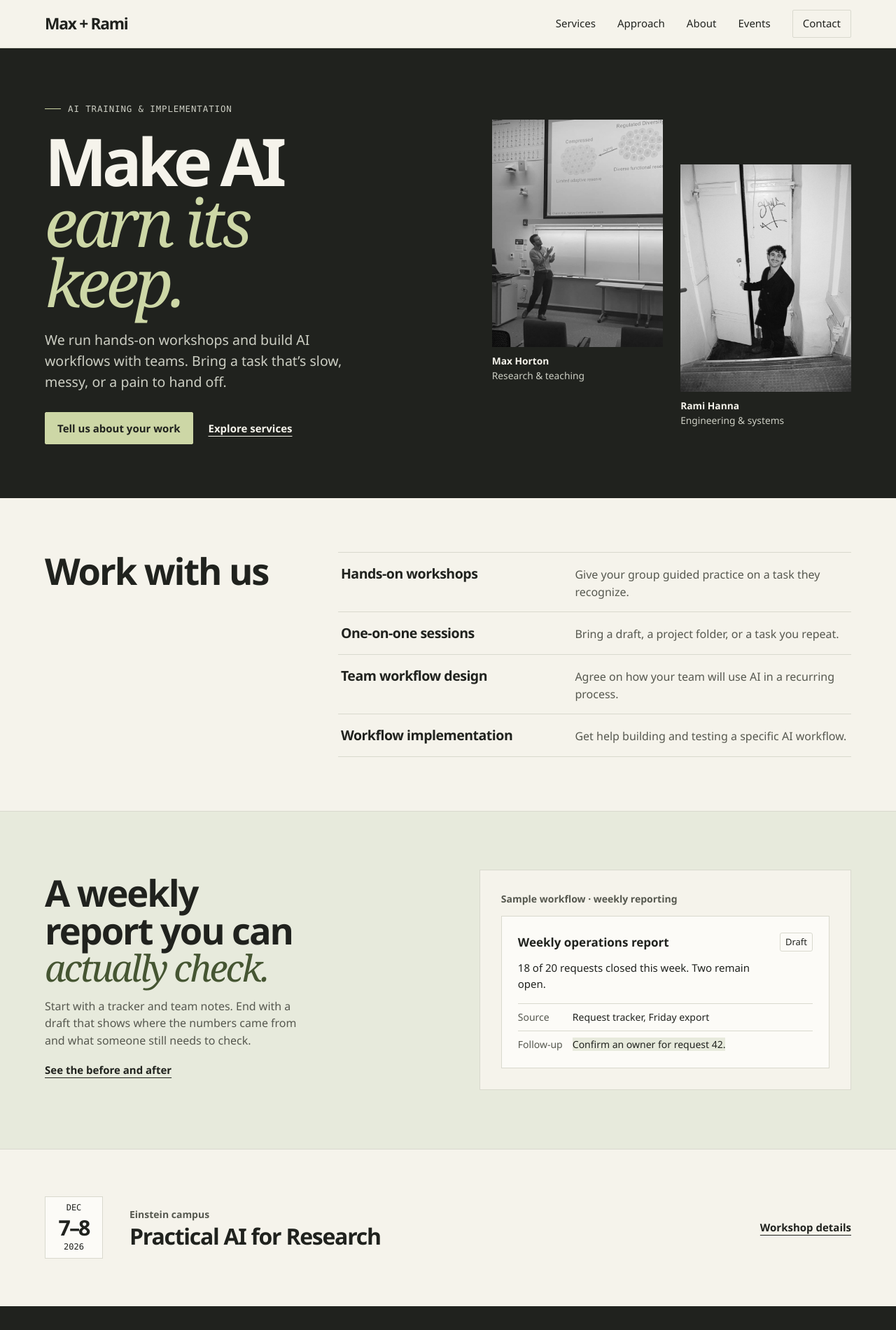
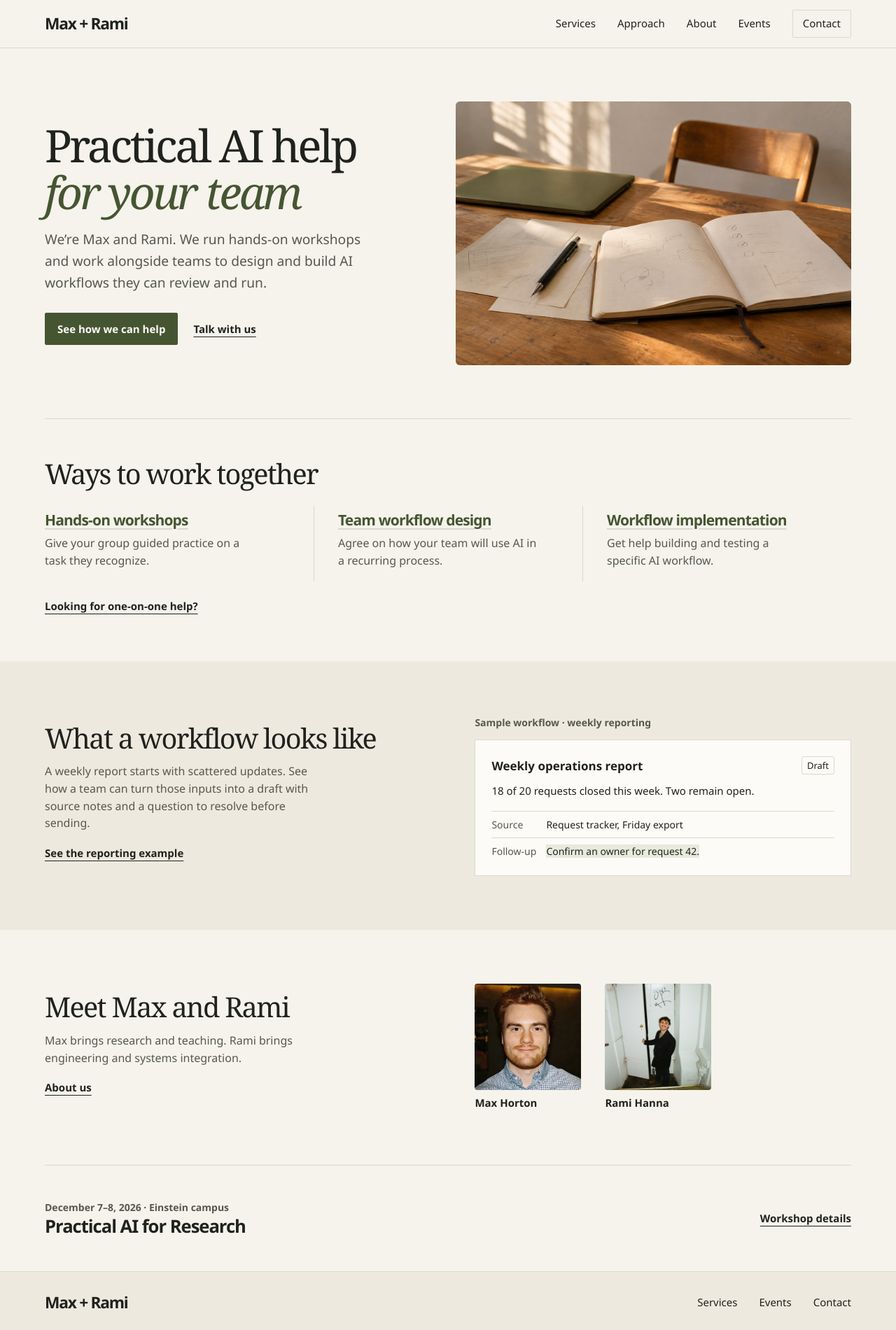
Before and after one commit to rh5rep/aimee-site, a Next.js app: page / in a window 1280 px wide. Shown: the top 1901 px of the page at 70% size. Built offline with nearby package versions, Linux system fonts and the light colour scheme.

Commit message:
Make the website warmer and team focused

```diff
--- a/app/globals.css
+++ b/app/globals.css
@@ -4,7 +4,7 @@
 
 :root {
   --font-sans: "Avenir Next", "Segoe UI", sans-serif;
-  --font-display: Georgia, "Times New Roman", serif;
+  --font-display: "Iowan Old Style", Charter, Georgia, "Times New Roman", serif;
   --font-mono: "SFMono-Regular", Consolas, monospace;
 }
 
@@ -36,7 +36,7 @@ h1, h2, h3 {
   text-wrap: balance;
 }
 
-h1 { font-size: clamp(2.75rem, 5.45vw, 4.75rem); line-height: 1.04; letter-spacing: -.065em; }
+h1 { font-family: var(--font-display); font-size: clamp(2.625rem, 5vw, 4rem); font-weight: 400; line-height: 1.06; letter-spacing: -.046em; }
 h2 { font-size: clamp(1.6rem, 2.8vw, 2.3rem); }
 h3 { font-size: clamp(1.15rem, 1.8vw, 1.45rem); }
 p + p { margin-top: 12px; }
@@ -117,12 +117,11 @@ p + p { margin-top: 12px; }
 .main-nav .nav-contact[aria-current="page"] { border-color: var(--ink); }
 
 .site-footer {
-  background: var(--ink);
-  color: var(--paper);
+  border-top: 1px solid var(--line);
+  background: var(--linen);
 }
 
-.footer-inner { min-height: 91px; }
-.site-footer a:focus-visible { outline-color: var(--accent-on-ink); }
+.footer-inner { min-height: 88px; }
 
 .button {
   display: inline-flex;
@@ -253,7 +252,7 @@ p + p { margin-top: 12px; }
 .service-list p,
 .contact-guidance p { color: var(--ink-soft); }
 
-.example-band { padding-block: clamp(38px, 6vw, 78px); background: var(--accent-tint); }
+.example-band { padding-block: clamp(38px, 6vw, 78px); background: var(--linen); }
 .example-band h2 { margin-bottom: 26px; }
 
 .example-grid {
@@ -296,7 +295,6 @@ p + p { margin-top: 12px; }
 }
 
 .bio-list img { width: 100%; height: auto; aspect-ratio: 1; object-fit: cover; background: var(--accent-tint); }
-.bio-list img, .teaching-photo img { filter: grayscale(1); }
 .bio-list h2 { margin-bottom: 7px; font-size: 1.55rem; }
 .bio-list p { color: var(--ink-soft); }
 
--- a/app/home.module.css
+++ b/app/home.module.css
@@ -1,213 +1,158 @@
 .hero {
-  background: var(--ink);
-  color: var(--paper);
-}
-
-.heroLayout {
   display: grid;
-  grid-template-columns: minmax(0, 1.12fr) minmax(0, 1fr);
+  grid-template-columns: minmax(0, .98fr) minmax(0, 1.08fr);
   align-items: center;
-  gap: clamp(36px, 5vw, 76px);
-  padding-block: clamp(42px, 6vw, 82px);
-}
-
-.kicker {
-  display: flex;
-  align-items: center;
-  gap: 10px;
-  margin-bottom: 22px;
-  color: var(--on-ink-muted);
-  font-family: var(--font-mono);
-  font-size: .78rem;
-  text-transform: uppercase;
-  letter-spacing: .07em;
-}
-
-.kicker::before {
-  width: 23px;
-  height: 1px;
-  background: var(--accent-on-ink);
-  content: "";
+  gap: clamp(28px, 5.8vw, 84px);
+  padding-block: clamp(40px, 6vw, 76px);
 }
 
 .hero h1 {
-  max-width: 9ch;
-  font-size: clamp(4.2rem, 7.35vw, 7.8rem);
-  font-weight: 720;
-  line-height: .92;
-  letter-spacing: -.071em;
+  max-width: 13ch;
+  font-family: var(--font-display);
+  font-size: clamp(2.625rem, 5.1vw, 4rem);
+  font-weight: 400;
+  line-height: 1.05;
+  letter-spacing: -.052em;
   text-wrap: initial;
 }
 
-.hero h1 em,
-.example h2 em {
-  color: var(--accent-on-ink);
-  font-family: var(--font-display);
+.hero h1 em {
+  display: block;
+  color: var(--accent);
   font-weight: 400;
-  letter-spacing: -.055em;
 }
 
-.hero h1 em { display: block; }
-
-.intro {
-  max-width: 39ch;
-  margin-top: 24px;
-  color: var(--on-ink-muted);
-  font-size: clamp(1rem, 1.65vw, 1.22rem);
+.heroCopy > p {
+  max-width: 44ch;
+  margin-top: 18px;
+  color: var(--ink-soft);
+  font-size: clamp(1.0625rem, 1.55vw, 1.2rem);
+  line-height: 1.62;
 }
 
-.heroActions :global(.button) {
-  border-color: var(--accent-on-ink);
-  background: var(--accent-on-ink);
-  color: var(--ink);
+.heroPhoto {
+  display: block;
+  width: 100%;
+  height: auto;
+  border-radius: 6px;
+  background: var(--linen);
 }
 
-.heroActions :global(.button):hover { border-color: var(--accent-on-ink-hover); background: var(--accent-on-ink-hover); }
-.heroActions :global(.text-link) { color: var(--paper); }
-.heroActions :global(.text-link):hover { color: var(--accent-on-ink); }
-.hero a:focus-visible { outline-color: var(--accent-on-ink); }
-
-.portraits {
-  display: grid;
-  grid-template-columns: repeat(2, minmax(0, 1fr));
-  align-items: start;
-  gap: clamp(10px, 2vw, 26px);
+.services {
+  padding-block: clamp(28px, 4.4vw, 58px) clamp(32px, 4.4vw, 58px);
+  border-top: 1px solid var(--line);
 }
 
-.portraits figure + figure { margin-top: clamp(30px, 5vw, 64px); }
-
-.portrait {
-  position: relative;
-  overflow: hidden;
-  aspect-ratio: 3 / 4;
-  background: var(--on-ink-line);
+.services h2,
+.example h2,
+.people h2 {
+  font-family: var(--font-display);
+  font-size: clamp(1.9375rem, 3.1vw, 2.75rem);
+  font-weight: 400;
+  letter-spacing: -.043em;
 }
 
-.portrait img { object-fit: cover; filter: grayscale(1); }
-.maxPortrait img { object-position: 31% 60%; }
-.ramiPortrait img { object-position: 56% 59%; }
+.services h2 { margin-bottom: 24px; }
 
-.portraits figcaption {
+.serviceList {
   display: grid;
-  gap: 2px;
-  padding-top: 10px;
-  color: var(--on-ink-muted);
-  font-size: .86rem;
-  line-height: 1.4;
+  grid-template-columns: repeat(3, minmax(0, 1fr));
+  margin: 0 0 14px;
+  padding: 0;
+  list-style: none;
 }
 
-.portraits figcaption a {
-  width: fit-content;
-  color: var(--paper);
-  font-weight: 680;
+.serviceList li {
+  padding: 9px clamp(16px, 3vw, 34px) 17px;
+}
+
+.serviceList li:first-child { padding-left: 0; }
+.serviceList li + li { border-inline-start: 1px solid var(--line); }
+
+.serviceList h3 {
+  margin-bottom: 8px;
+  font-size: clamp(1.125rem, 1.65vw, 1.3125rem);
+}
+
+.serviceList a {
+  color: var(--accent);
+  text-decoration: underline;
+  text-decoration-color: var(--line);
   text-underline-offset: 4px;
 }
 
-.portraits figcaption a:hover { text-decoration: underline; }
+.serviceList a:hover { text-decoration-color: currentColor; }
+.serviceList p { max-width: 31ch; color: var(--ink-soft); }
 
-.servicesLayout {
+.example { background: var(--linen); }
+
+.exampleLayout,
+.people {
   display: grid;
-  grid-template-columns: minmax(0, .70fr) minmax(0, 1.5fr);
-  gap: 20px clamp(28px, 6vw, 98px);
-  padding-block: clamp(46px, 6vw, 90px);
+  grid-template-columns: minmax(0, 1fr) minmax(0, 1fr);
+  align-items: center;
+  gap: clamp(22px, 6vw, 84px);
+  padding-block: clamp(35px, 6vw, 78px);
 }
 
-.services h2,
-.example h2 {
-  font-size: clamp(2.2rem, 4.1vw, 4.1rem);
-  line-height: 1.02;
+.exampleLayout > div > p,
+.people > div:first-child > p {
+  max-width: 43ch;
+  margin-top: 13px;
+  color: var(--ink-soft);
 }
 
-.serviceList {
-  margin: 0;
-  padding: 0;
-  list-style: none;
-  border-bottom: 1px solid var(--line);
+.exampleLayout :global(.text-link),
+.people :global(.text-link) { margin-top: 8px; }
+.exampleLayout :global(.sample-figure) { border: 0; padding: 0; background: transparent; }
+
+.peoplePhotos {
+  display: flex;
+  gap: clamp(16px, 4vw, 34px);
 }
 
-.serviceList li { border-top: 1px solid var(--line); }
+.peoplePhotos figure { width: min(100%, 152px); }
 
-.serviceList a {
-  display: grid;
-  grid-template-columns: minmax(155px, 1fr) minmax(0, 1.25fr);
-  align-items: baseline;
-  gap: 4px 22px;
-  padding: 15px 4px;
+.peoplePhotos img {
+  width: 100%;
+  height: auto;
+  aspect-ratio: 1;
+  object-fit: cover;
+  object-position: center 52%;
+  border-radius: 4px;
+  background: var(--linen);
 }
 
-.serviceList strong { font-size: clamp(1.03rem, 1.55vw, 1.22rem); letter-spacing: -.025em; }
-.serviceList span { color: var(--ink-soft); }
-
-.serviceList a:hover strong {
-  color: var(--accent);
-  text-decoration: underline;
-  text-underline-offset: 5px;
+.peoplePhotos figcaption {
+  margin-top: 7px;
+  font-size: .9375rem;
+  font-weight: 650;
 }
 
-.example {
-  background: var(--accent-tint);
-  border-block: 1px solid var(--line);
+.peoplePhotos figcaption a:hover { text-decoration: underline; text-underline-offset: 4px; }
+
+.event {
+  display: flex;
+  align-items: center;
+  justify-content: space-between;
+  flex-wrap: wrap;
+  gap: 6px 22px;
+  padding-block: clamp(27px, 4.1vw, 49px);
+  border-top: 1px solid var(--line);
 }
 
-.exampleLayout {
-  display: grid;
-  grid-template-columns: repeat(2, minmax(0, 1fr));
-  align-items: center;
-  gap: clamp(20px, 7vw, 100px);
-  padding-block: clamp(38px, 6.5vw, 85px);
+.event h2 { margin-top: 3px; font-size: clamp(1.25rem, 2vw, 1.7rem); }
+
+@media (max-width: 720px) {
+  .hero, .exampleLayout, .people { grid-template-columns: 1fr; }
+  .hero h1 { max-width: 15ch; }
+  .heroPhoto { max-height: 370px; object-fit: cover; }
+  .serviceList { grid-template-columns: 1fr; }
+  .serviceList li { padding: 13px 0; }
+  .serviceList li + li { border-inline-start: 0; border-top: 1px solid var(--line); }
 }
 
-.example h2 { max-width: 15ch; }
-.example h2 em { color: var(--accent); }
-.example p { max-width: 41ch; margin-top: 16px; color: var(--ink-soft); }
-.example :global(.text-link) { margin-top: 8px; }
-.example :global(.sample-figure) { border-color: var(--line); background: var(--paper); }
-.example :global(.sample-paper) p { margin-top: 0; color: var(--ink); }
-
-.event {
-  display: grid;
-  grid-template-columns: auto 1fr auto;
-  align-items: center;
-  gap: 15px clamp(15px, 3vw, 38px);
-  padding-block: clamp(35px, 5.3vw, 70px);
+@media (max-width: 420px) {
+  .hero h1 { font-size: clamp(2.375rem, 10vw, 2.625rem); }
+  .hero :global(.actions) { margin-top: 18px; }
 }
-
-.eventDate {
-  display: grid;
-  min-width: 83px;
-  padding: 8px 16px;
-  border: 1px solid var(--line);
-  background: var(--white);
-  text-align: center;
-  font-family: var(--font-mono);
-  font-size: .75rem;
-  line-height: 1.3;
-  text-transform: uppercase;
-}
-
-.eventDate strong {
-  font-family: var(--font-sans);
-  font-size: 1.9rem;
-  letter-spacing: -.065em;
-}
-
-.event h2 { margin-top: 3px; font-size: clamp(1.38rem, 2.5vw, 2.1rem); }
-
-@media (max-width: 900px) {
-  .heroLayout { gap: 32px; }
-  .hero h1 { font-size: clamp(3.35rem, 7.8vw, 5.9rem); }
-}
-
-@media (max-width: 760px) {
-  .heroLayout, .servicesLayout, .exampleLayout { grid-template-columns: 1fr; }
-  .hero h1 { max-width: 11ch; font-size: clamp(3.8rem, 11vw, 5.6rem); }
-  .portraits { max-width: 520px; }
-}
-
-@media (max-width: 480px) {
-  .kicker { margin-bottom: 17px; }
-  .hero h1 { font-size: clamp(3.25rem, 12vw, 4.1rem); }
-  .serviceList a { grid-template-columns: 1fr; }
-  .event { grid-template-columns: auto 1fr; }
-  .event :global(.text-link) { grid-column: 2; }
-}
--- a/app/page.tsx
+++ b/app/page.tsx
@@ -5,89 +5,84 @@ import { SiteFooter, SiteHeader } from "../components/site-shell";
 import styles from "./home.module.css";
 import { services } from "./work/services";
 
+const teamServices = services.filter((service) => service.id !== "one-on-one");
+
 export default function Home() {
   return (
     <>
       <SiteHeader />
       <main id="main">
-        <section className={styles.hero} aria-labelledby="hero-title">
-          <div className={`container ${styles.heroLayout}`}>
+        <section className={`container ${styles.hero}`} aria-labelledby="hero-title">
           <div className={styles.heroCopy}>
-              <p className={styles.kicker}>AI training &amp; implementation</p>
-              <h1 id="hero-title">Make AI <em>earn its keep.</em></h1>
-              <p className={styles.intro}>
-                We run hands-on workshops and build AI workflows with teams. Bring a task that’s slow,
-                messy, or a pain to hand off.
+            <h1 id="hero-title">Practical AI help <em>for your team</em></h1>
+            <p>
+              We’re Max and Rami. We run hands-on workshops and work alongside teams to design
+              and build AI workflows they can review and run.
             </p>
-              <div className={`actions ${styles.heroActions}`}>
-                <Link className="button" href="/contact">Tell us about your work</Link>
-                <Link className="text-link" href="#services">Explore services</Link>
+            <div className="actions">
+              <Link className="button" href="#services">See how we can help</Link>
+              <Link className="text-link" href="/contact">Talk with us</Link>
             </div>
           </div>
-
-            <div className={styles.portraits}>
-              <figure>
-                <div className={`${styles.portrait} ${styles.maxPortrait}`}>
           <Image
-                    src="/images/max-presenting.webp"
-                    alt="Max Horton presenting at Einstein"
-                    fill
+            className={styles.heroPhoto}
+            src="/images/worktable.jpg"
+            alt="Illustration of a sunlit worktable with an open notebook, pencil, and laptop"
+            width={1440}
+            height={960}
             priority
-                    sizes="(max-width: 760px) 46vw, 22vw"
+            sizes="(max-width: 720px) 92vw, (max-width: 1250px) 46vw, 610px"
           />
-                </div>
-                <figcaption><Link href="/about#max">Max Horton</Link><span>Research &amp; teaching</span></figcaption>
-              </figure>
-              <figure>
-                <div className={`${styles.portrait} ${styles.ramiPortrait}`}>
-                  <Image
-                    src="/images/rami-portfolio.jpg"
-                    alt="Rami Hanna standing in a stairwell"
-                    fill
-                    priority
-                    sizes="(max-width: 760px) 46vw, 22vw"
-                  />
-                </div>
-                <figcaption><Link href="/about#rami">Rami Hanna</Link><span>Engineering &amp; systems</span></figcaption>
-              </figure>
-            </div>
-          </div>
         </section>
 
-        <section className={styles.services} id="services" aria-labelledby="services-title">
-          <div className={`container ${styles.servicesLayout}`}>
-            <h2 id="services-title">Work with us</h2>
+        <section className={`container ${styles.services}`} id="services" aria-labelledby="services-title">
+          <h2 id="services-title">Ways to work together</h2>
           <ul className={styles.serviceList}>
-              {services.map((service) => (
+            {teamServices.map((service) => (
               <li key={service.id}>
-                  <Link href={`/work#${service.id}`}>
-                    <strong>{service.title}</strong>
-                    <span>{service.summary}</span>
-                  </Link>
+                <h3><Link href={`/work#${service.id}`}>{service.title}</Link></h3>
+                <p>{service.summary}</p>
               </li>
             ))}
           </ul>
-          </div>
+          <Link className="text-link" href="/work#one-on-one">Looking for one-on-one help?</Link>
         </section>
 
         <section className={styles.example} aria-labelledby="example-title">
           <div className={`container ${styles.exampleLayout}`}>
             <div>
-              <h2 id="example-title">A weekly report you can <em>actually check.</em></h2>
+              <h2 id="example-title">What a workflow looks like</h2>
               <p>
-                Start with a tracker and team notes. End with a draft that shows where the numbers
-                came from and what someone still needs to check.
+                A weekly report starts with scattered updates. See how a team can turn those
+                inputs into a draft with source notes and a question to resolve before sending.
               </p>
-              <Link className="text-link" href="/work#example">See the before and after</Link>
+              <Link className="text-link" href="/work#example">See the reporting example</Link>
             </div>
             <ReportSample />
           </div>
         </section>
 
+        <section className={`container ${styles.people}`} aria-labelledby="people-title">
+          <div>
+            <h2 id="people-title">Meet Max and Rami</h2>
+            <p>Max brings research and teaching. Rami brings engineering and systems integration.</p>
+            <Link className="text-link" href="/about">About us</Link>
+          </div>
+          <div className={styles.peoplePhotos}>
+            <figure>
+              <Image src="/images/max-portrait.webp" alt="" width={180} height={180} />
+              <figcaption><Link href="/about#max">Max Horton</Link></figcaption>
+            </figure>
+            <figure>
+              <Image src="/images/rami-portfolio.jpg" alt="" width={768} height={1150} />
+              <figcaption><Link href="/about#rami">Rami Hanna</Link></figcaption>
+            </figure>
+          </div>
+        </section>
+
         <section className={`container ${styles.event}`} aria-labelledby="event-title">
-          <p className={styles.eventDate}><span>Dec</span><strong>7–8</strong><span>2026</span></p>
           <div>
-            <p className="meta">Einstein campus</p>
+            <p className="meta">December 7–8, 2026 · Einstein campus</p>
             <h2 id="event-title">Practical AI for Research</h2>
           </div>
           <Link className="text-link" href="/workshop">Workshop details</Link>
```
Also changed, not shown: app/workshop/workshop.module.css (+5 -11 lines), brand/website-palette.json (+2 -5 lines), brand/README.md, public/images/worktable.jpg (added), 1 other file (tests, documents, lock files or other folders). Lines whose indentation alone changed are shown as unchanged.
